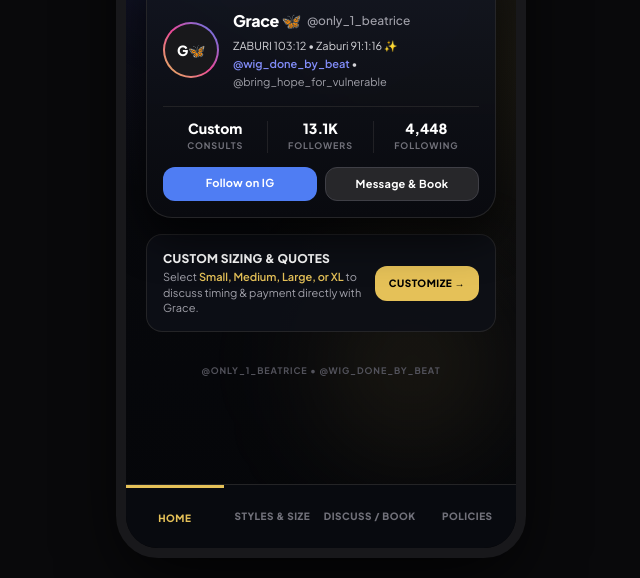
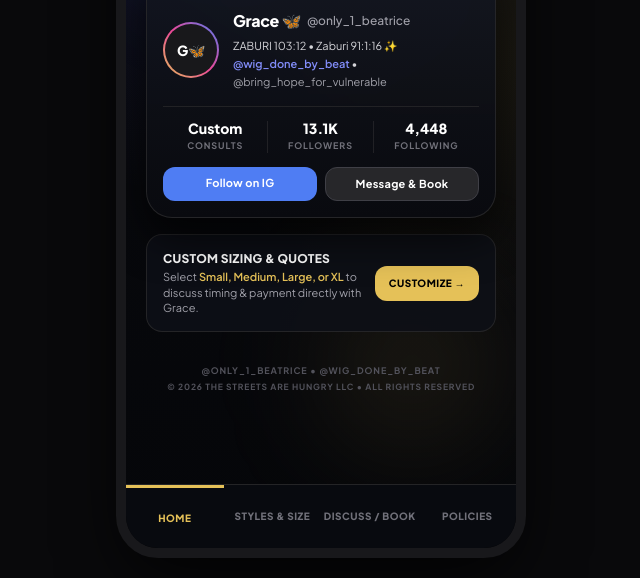
Before and after one commit to guzmon4961/Done-by-grace, a plain HTML site: page index.html in a window 1280 px wide. Shown: the part 312-890 px from the top of the page, without its empty margins (319-959 px from the left). Drawn offline with nearby package versions, Linux system fonts and the light colour scheme.

Commit message:
Update index.html

```diff
--- a/index.html
+++ b/index.html
@@ -490,6 +490,9 @@
         <div class="text-zinc-600 text-[9px] font-bold tracking-widest uppercase">
           @ONLY_1_BEATRICE • @WIG_DONE_BY_BEAT
         </div>
+        <div class="text-zinc-600 text-[8.5px] font-bold tracking-widest uppercase mt-1">
+          © 2026 THE STREETS ARE HUNGRY LLC • ALL RIGHTS RESERVED
+        </div>
       </div>
 
     </div>
```
